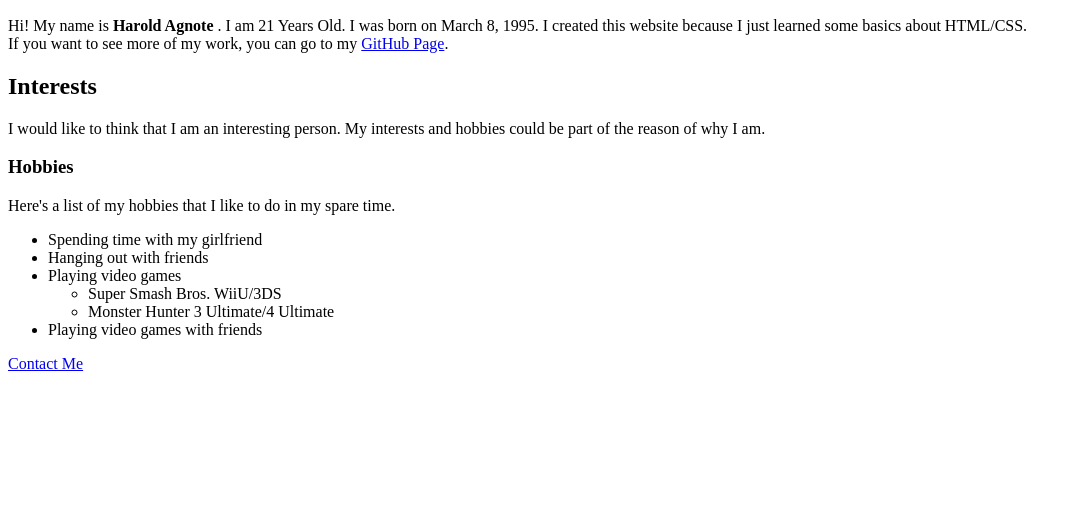
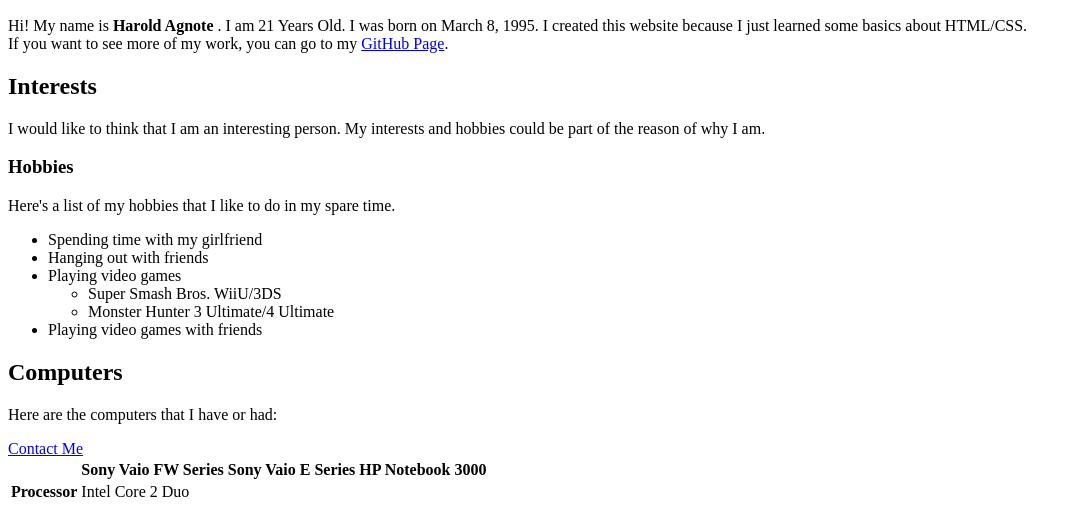
Before and after one commit to HaroldAgnote/WebsiteTest, a plain HTML site: page index.html in a window 1280 px wide. Shown: the part 496-1008 px from the top of the page, without its empty margins (0-1081 px from the left). Before the commit the page ends 877 px from the top, so only its background shows below. Drawn offline with Linux system fonts and the light colour scheme.

Commit message:
Made some changes

```diff
--- a/index.html
+++ b/index.html
@@ -3,7 +3,7 @@
 		<title> Test Website </title>
 	</head>
 	<body>
-		<img src = "images/me.jpg" alt= "A picture of me" title= "A decent picture of my face" />
+		<img src = "images/me.jpg" alt= "A picture of me" title= "A decent picture of my face" width = "378" height = "378" />
 		<h1> <b> Harold Agnote </b> </h1>
 		<h2> About Me </h2>
 			<p>
@@ -33,6 +33,22 @@
 			</p>
 		</h3>
 
+		<!-- Please work on this Section -->
+		<h2> Computers </h2>
+			<p>
+				Here are the computers that I have or had:
+			</p>
+			<table>
+				<tr>
+					<th></th>
+					<th> Sony Vaio FW Series </th>
+					<th> Sony Vaio E Series </th>
+					<th> HP Notebook 3000 </th>
+				</tr>
+				<tr>
+					<th> Processor </th>
+					<td> Intel Core 2 Duo </td>
+
 		<a href = "contact.html">Contact Me </a>
 	</body>
 </html>
```
